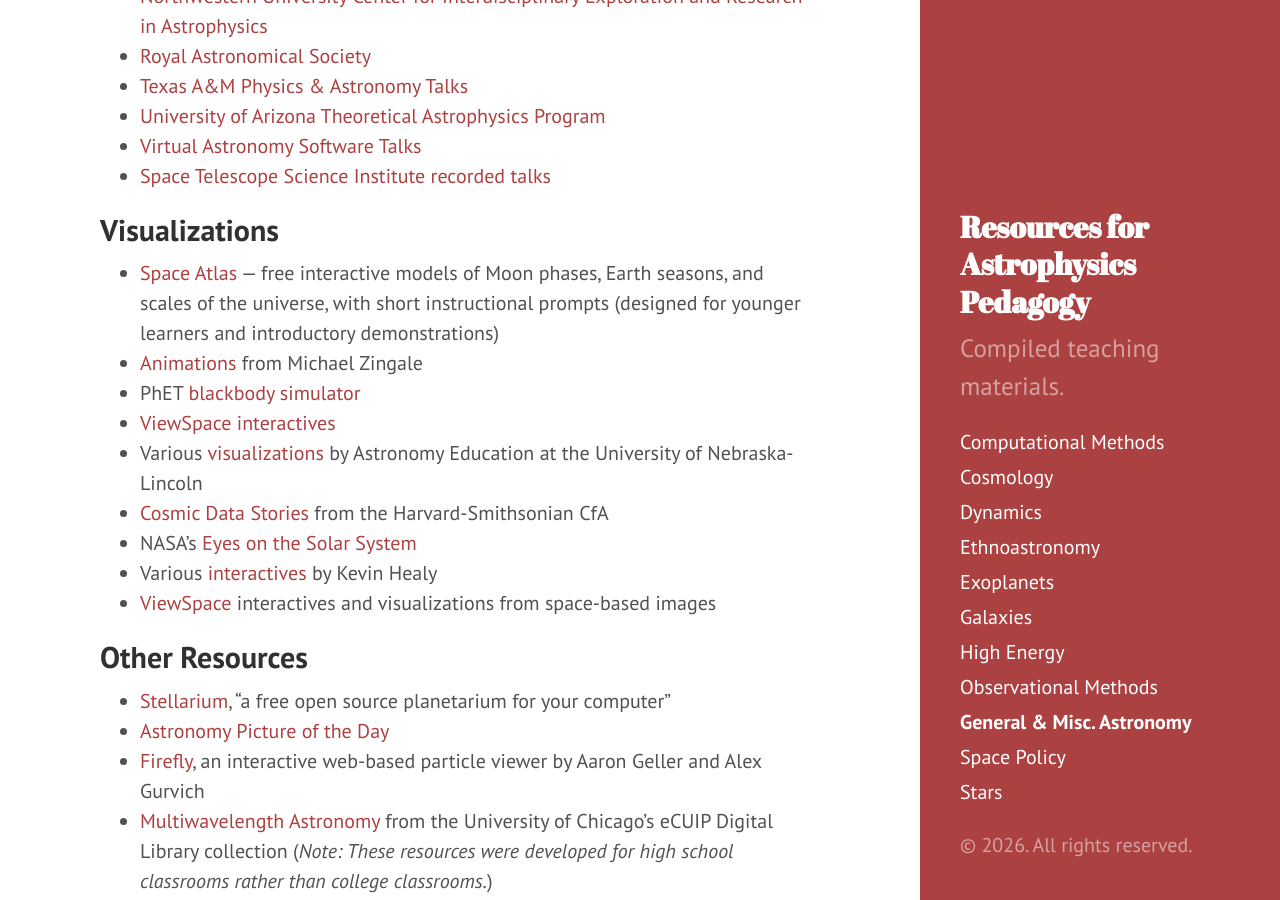
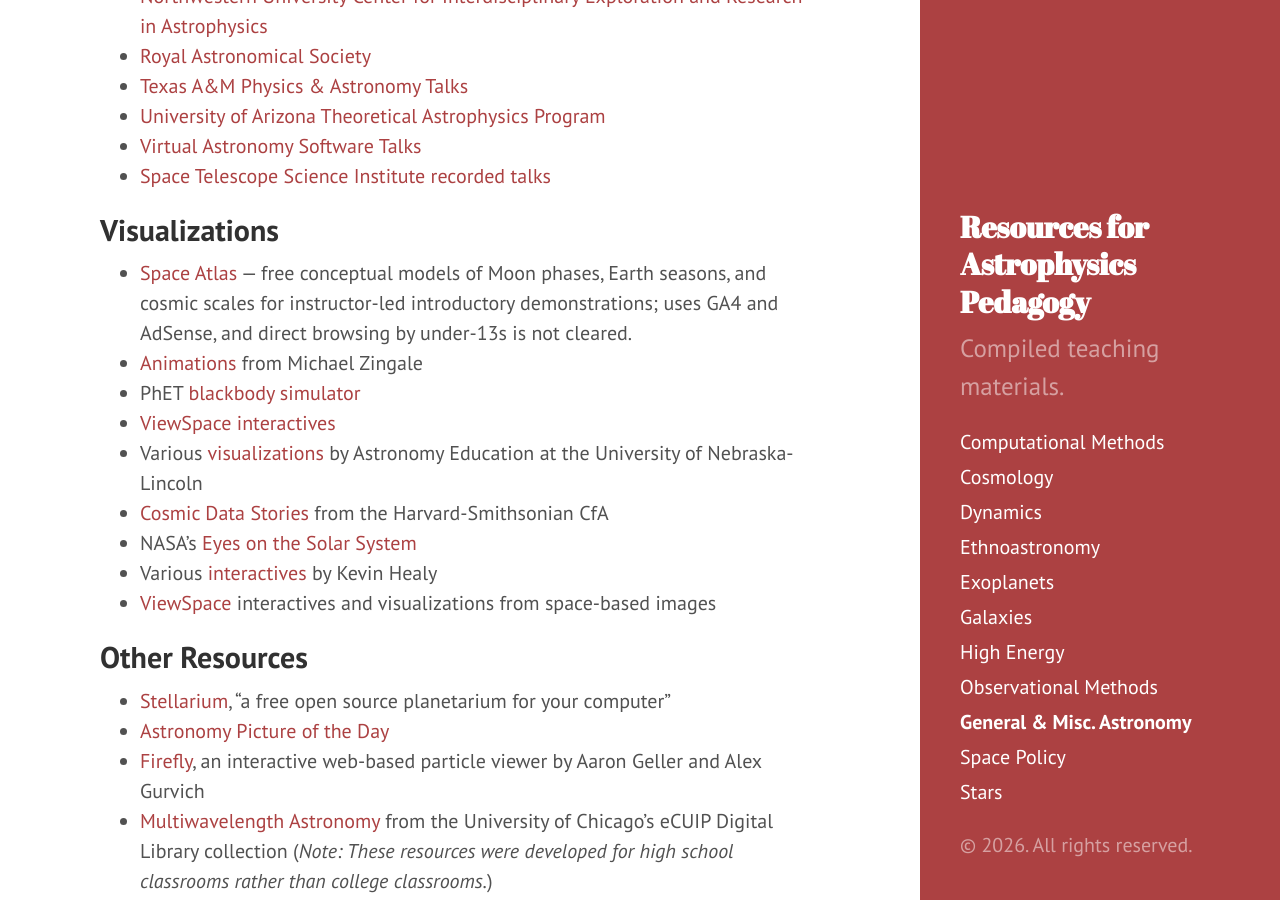
Before and after one commit to astroteaching/astroteaching.github.io, a Jekyll site: the page built from resources.md, in a window 1280 px wide and 900 px high, scrolled down 1052 px. Built offline with Jekyll 4.4.1, drawn with Linux system fonts in a browser that asks for light colours.

Commit message:
Correct Space Atlas URL and under-13 browsing scope in existing educator PR

```diff
--- a/resources.md
+++ b/resources.md
@@ -38,7 +38,7 @@ General astronomy (including some resources for lower level courses), (astro)phy
 - [Space Telescope Science Institute recorded talks](https://www.youtube.com/@stsciresearch6722/featured){:target="_blank"}
 
 ## Visualizations
-- [Space Atlas](https://saramjh.github.io/space_atlas_student/){:target="_blank"} — free interactive models of Moon phases, Earth seasons, and scales of the universe, with short instructional prompts (designed for younger learners and introductory demonstrations)
+- [Space Atlas](https://spaceatlasedu.org/){:target="_blank"} — free conceptual models of Moon phases, Earth seasons, and cosmic scales for instructor-led introductory demonstrations; uses GA4 and AdSense, and direct browsing by under-13s is not cleared.
 - [Animations](https://zingale.github.io/astro_animations/){:target="_blank"} from Michael Zingale
 - PhET [blackbody simulator](https://phet.colorado.edu/sims/html/blackbody-spectrum/latest/blackbody-spectrum_all.html){:target="_blank"}
 - [ViewSpace interactives](https://viewspace.org/interactives/unveiling_invisible_universe){:target="_blank"}
```
